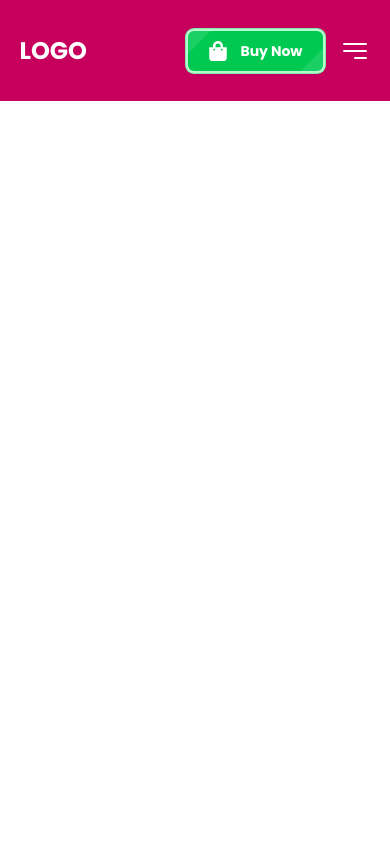
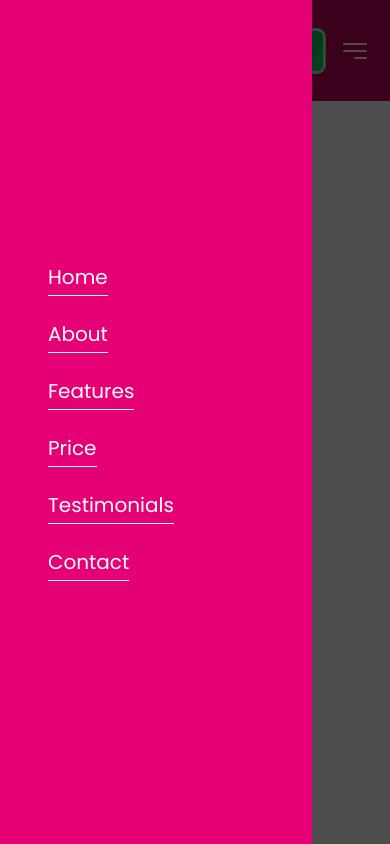
Before and after one commit to denisdiaconu/product-landing-page, a Next.js app: page / in a window 390 px wide. Built offline with nearby package versions, Linux system fonts and the light colour scheme.

Commit message:
Add mobile menu

```diff
--- a/components/Home/Navbar/MobileNavbar.tsx
+++ b/components/Home/Navbar/MobileNavbar.tsx
@@ -1,9 +1,27 @@
-import React from 'react'
+import { navLinks } from '@/constant/constant';
+import Link from 'next/link';
+import React from 'react';
 
 const MobileNavbar = () => {
   return (
-    <div>MobileNavbar</div>
-  )
-}
+    <div>
+      <div className="bg-black fixed inset-0 z-[1002] transform transition-all duration-500 opacity-70 w-full h-screen"></div>
+      <div
+        className="text-white bg-pink-600 w-[80%] sm:w-[60%] fixed justify-center flex flex-col h-full transform transition-all duration-500 delay-300
+        space-y-6 z-[1050]"
+      >
+        {navLinks.map((link) => {
+          return (
+            <Link key={link.id} href={link.url}>
+              <p className="text-white w-fit text-xl sm:text-[30px] ml-12 pb-1 border-b-[1.5px] border-white">
+                {link.label}
+              </p>
+            </Link>
+          );
+        })}
+      </div>
+    </div>
+  );
+};
 
-export default MobileNavbar
+export default MobileNavbar;
```
